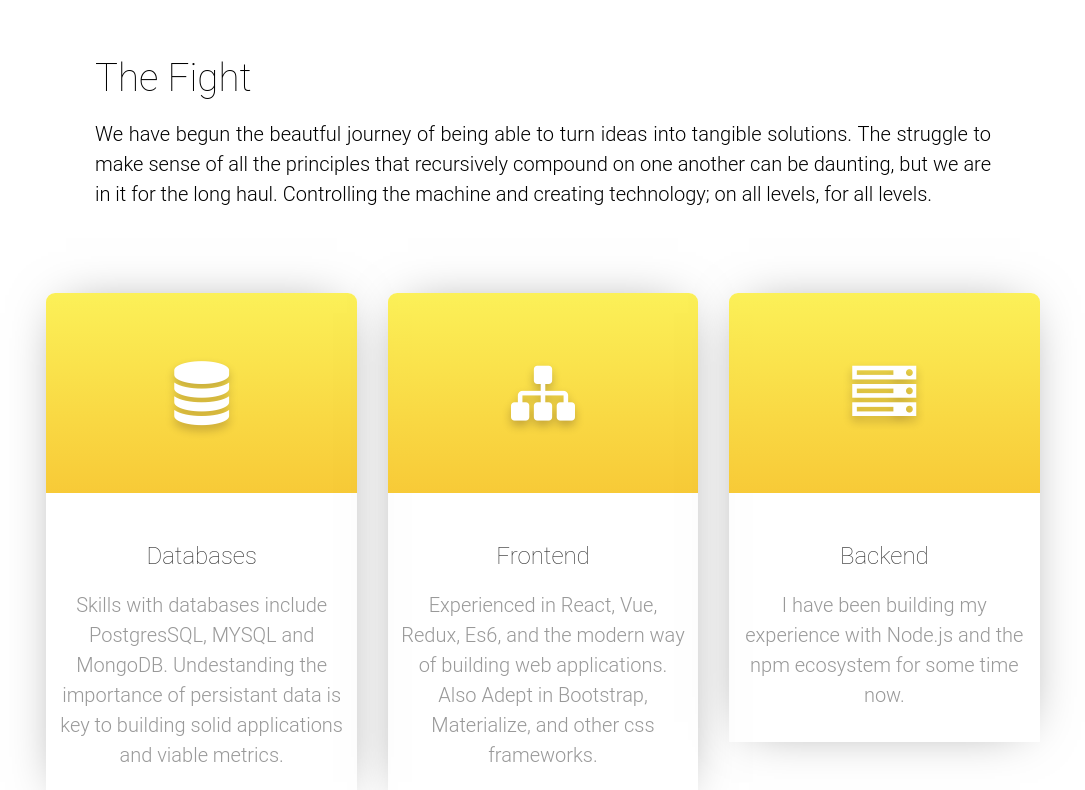
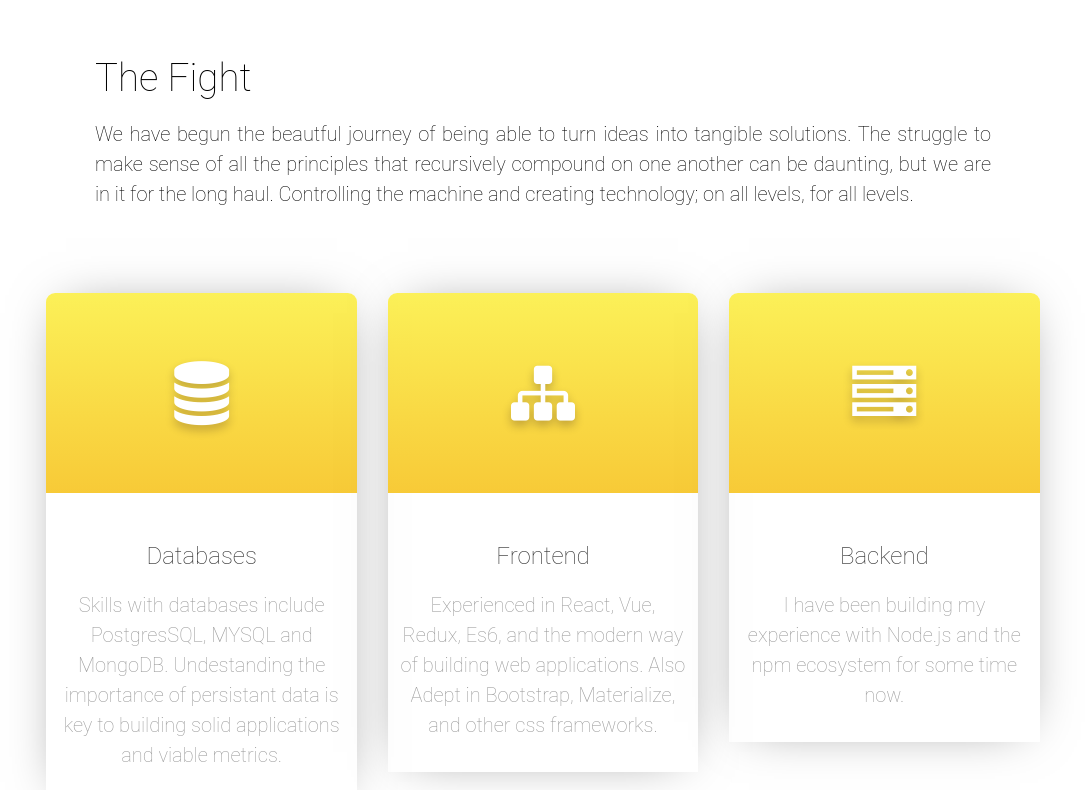
Before and after one commit to alonzathompson/portfolio, a React (Create React App) app: page / in a window 1280 px wide. Shown: the part 935-1725 px from the top of the page, without its empty margins (97-1182 px from the left). Built offline with nearby package versions, Linux system fonts and the light colour scheme.

Commit message:
re-size 2

```diff
--- a/src/App.js
+++ b/src/App.js
@@ -77,7 +77,7 @@ class App extends Component {
 
     window.addEventListener("wheel", (e) => {
       if(e.deltaY > 0 ){
-        if(window.scrollY > 300){
+        if(window.scrollY > window.innerHeight){
         this.setState({
           navShow: "none"
         })
--- a/src/index.css
+++ b/src/index.css
@@ -107,7 +107,7 @@ h1, h2 {
 
 
 p {
-  font-weight: 300;
+  font-weight: 100;
 }
 
 .Dabutton{
```
